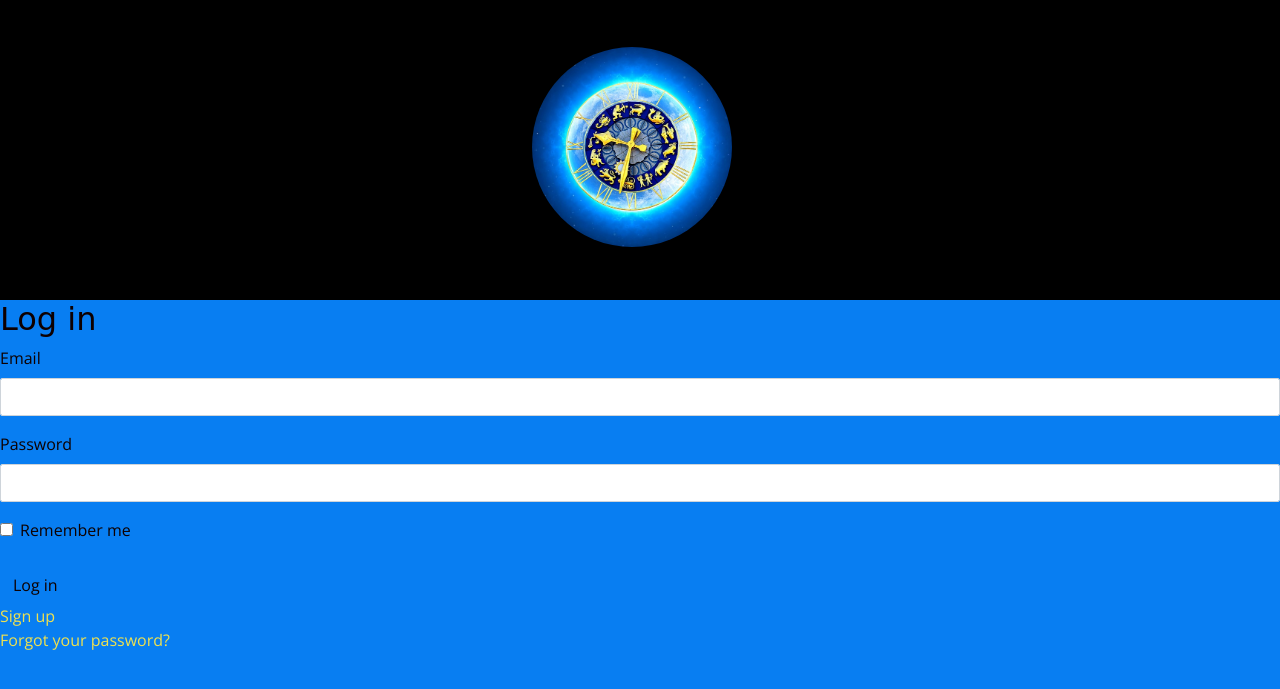
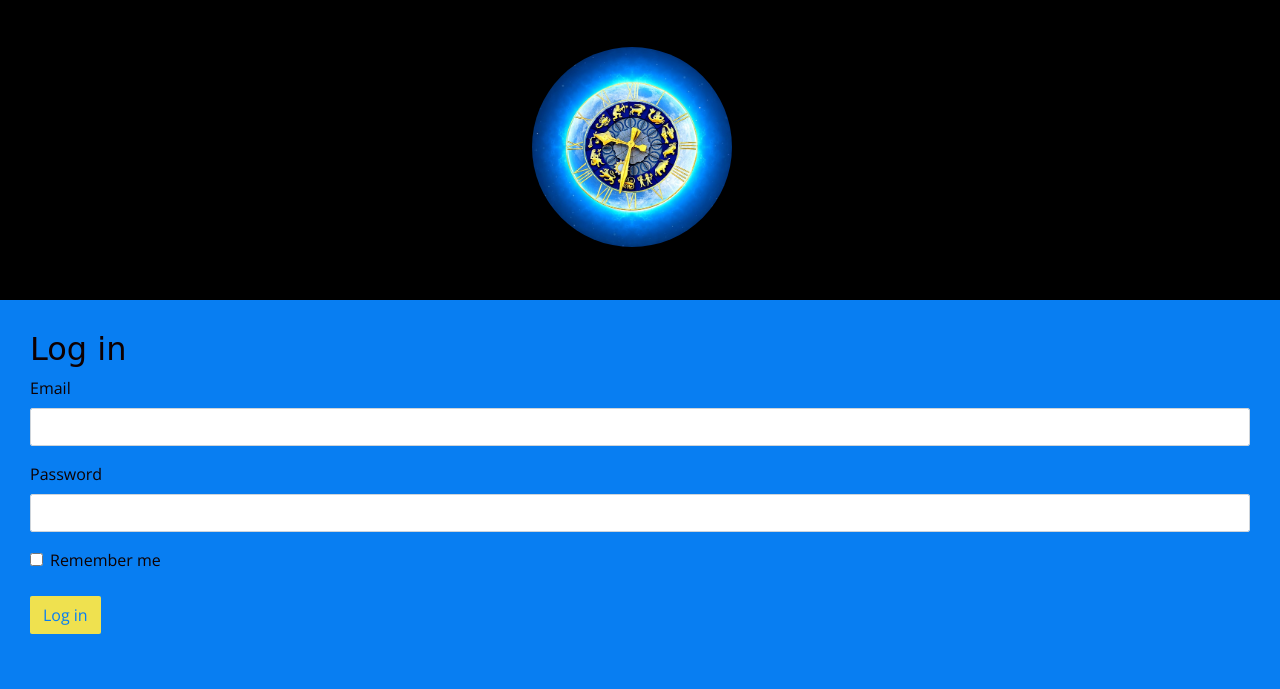
Before and after one commit to sbalsom/astrology-api, a Rails app: page /users/sign_in in a window 1280 px wide. Shown: the top 689 px of the page. Run offline with Rails 7, Linux system fonts and the light colour scheme; style sheets or scripts are compiled from the project's sources; parts of the project's set-up code (start-up, migrations or seed data) failed here and were passed over; some libraries are stand-ins or nearby versions; some web fonts are replaced.

Commit message:
styles login form

```diff
--- a/app/assets/stylesheets/application.scss
+++ b/app/assets/stylesheets/application.scss
@@ -17,6 +17,14 @@
   flex-direction:column;
 }
 
+.flex {
+  display:flex;
+}
+
+.justify-end {
+  justify-content: flex-end;
+}
+
 a {
     color: rgba(239, 225, 79, 1.00);
   }
@@ -30,6 +38,10 @@
     color: white;
   }
 
-.logout {
+#logout {
   padding: 20px;
 }
+
+.signup, .forgot {
+  margin: 10px;
+}
--- a/app/assets/stylesheets/pages/_index.scss
+++ b/app/assets/stylesheets/pages/_index.scss
@@ -1,2 +1,3 @@
 // Import page-specific CSS files here.
 @import "home";
+@import "login";
--- /dev/null
+++ b/app/assets/stylesheets/pages/_login.scss
@@ -0,0 +1,8 @@
+.login-page {
+  padding: 30px;
+
+  .btn {
+    background: rgba(239, 225, 79, 1.00);
+    color: rgba(8, 126, 242, 1.00);
+  }
+}
--- a/app/views/devise/sessions/new.html.erb
+++ b/app/views/devise/sessions/new.html.erb
@@ -1,3 +1,4 @@
+<div class="login-page">
   <h2>Log in</h2>
 
   <%= simple_form_for(resource, as: resource_name, url: session_path(resource_name)) do |f| %>
@@ -16,5 +17,7 @@
       <%= f.button :submit, "Log in" %>
     </div>
   <% end %>
-
-<%= render "devise/shared/links" %>
+  <div class="flex justify-end">
+  <% render "devise/shared/links" %>
+  </div>
+</div>
--- a/app/views/devise/shared/_links.html.erb
+++ b/app/views/devise/shared/_links.html.erb
@@ -1,13 +1,13 @@
 <%- if controller_name != 'sessions' %>
-  <%= link_to "Log in", new_session_path(resource_name) %><br />
+  <%= link_to "Log in", new_session_path(resource_name), class: "login" %><br />
 <% end %>
 
 <%- if devise_mapping.registerable? && controller_name != 'registrations' %>
-  <%= link_to "Sign up", new_registration_path(resource_name) %><br />
+  <%= link_to "Sign up", new_registration_path(resource_name), class: "signup" %><br />
 <% end %>
 
 <%- if devise_mapping.recoverable? && controller_name != 'passwords' && controller_name != 'registrations' %>
-  <%= link_to "Forgot your password?", new_password_path(resource_name) %><br />
+  <%= link_to "Forgot your password?", new_password_path(resource_name), class: "forgot" %><br />
 <% end %>
 
 <%- if devise_mapping.confirmable? && controller_name != 'confirmations' %>
--- a/app/views/layouts/application.html.erb
+++ b/app/views/layouts/application.html.erb
@@ -16,7 +16,7 @@
     <%= render 'shared/flashes' %>
     <%= yield %>
     <% if user_signed_in? %>
-    <%= link_to "Log out", destroy_user_session_path, id: "#", method: "delete", class: "logout" %>
+    <%= link_to "Log out", destroy_user_session_path, id: "#", method: "delete", id: "logout" %>
     <% end %>
     <%= javascript_include_tag 'application' %>
     <%= javascript_pack_tag 'application' %>
```
Lines whose indentation alone changed are shown as unchanged.
